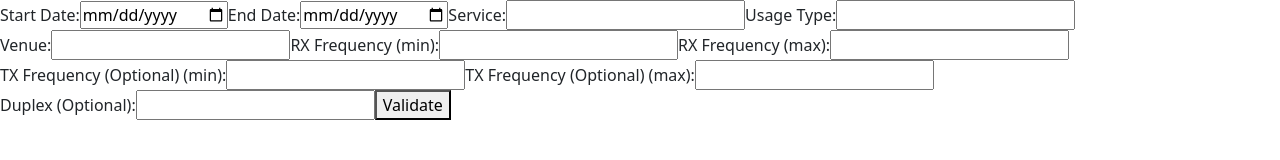
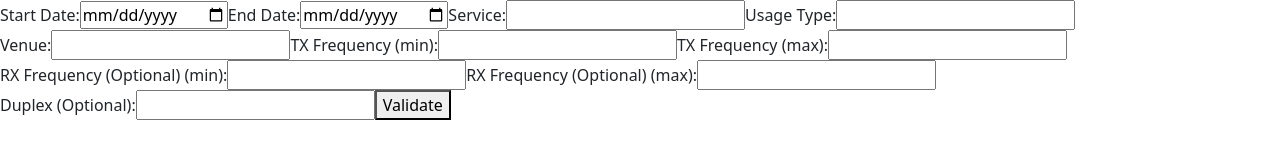
Before and after one commit to Zoomma1/HackatonANFR, a React (Create React App) app in the folder frontend/: page /CheckValidity in a window 1280 px wide. Shown: the top 160 px of the page. Built offline with nearby package versions, Linux system fonts and the light colour scheme; the HTML template or start-up script is replaced by a standard one.

Commit message:
fixed bugs

```diff
--- a/frontend/src/Pages/CheckValidity/CheckValidity.tsx
+++ b/frontend/src/Pages/CheckValidity/CheckValidity.tsx
@@ -86,40 +86,40 @@ export function CheckValidity() {
         />
       </label>
       <label>
-        RX Frequency (min):
+        TX Frequency (min):
+        <input
+          type="text"
+          name="tx_freq_min"
+          value={formState.tx_freq_min}
+          onChange={handleChange}
+          required
+        />
+      </label>
+      <label>
+        TX Frequency (max):
+        <input
+          type="text"
+          name="tx_freq_max"
+          value={formState.tx_freq_max}
+          onChange={handleChange}
+          required
+        />
+      </label>
+      <label>
+        RX Frequency (Optional) (min):
         <input
           type="text"
           name="rx_freq_min"
           value={formState.rx_freq_min}
           onChange={handleChange}
-          required
         />
       </label>
       <label>
-        RX Frequency (max):
+        RX Frequency (Optional) (max):
         <input
           type="text"
           name="rx_freq_max"
           value={formState.rx_freq_max}
-          onChange={handleChange}
-          required
-        />
-      </label>
-      <label>
-        TX Frequency (Optional) (min):
-        <input
-          type="text"
-          name="tx_freq_min"
-          value={formState.tx_freq_min}
-          onChange={handleChange}
-        />
-      </label>
-      <label>
-        TX Frequency (Optional) (max):
-        <input
-          type="text"
-          name="tx_freq_max"
-          value={formState.tx_freq_max}
           onChange={handleChange}
         />
       </label>
```
Also changed, not shown: 1 other file (tests, documents, lock files or other folders).
